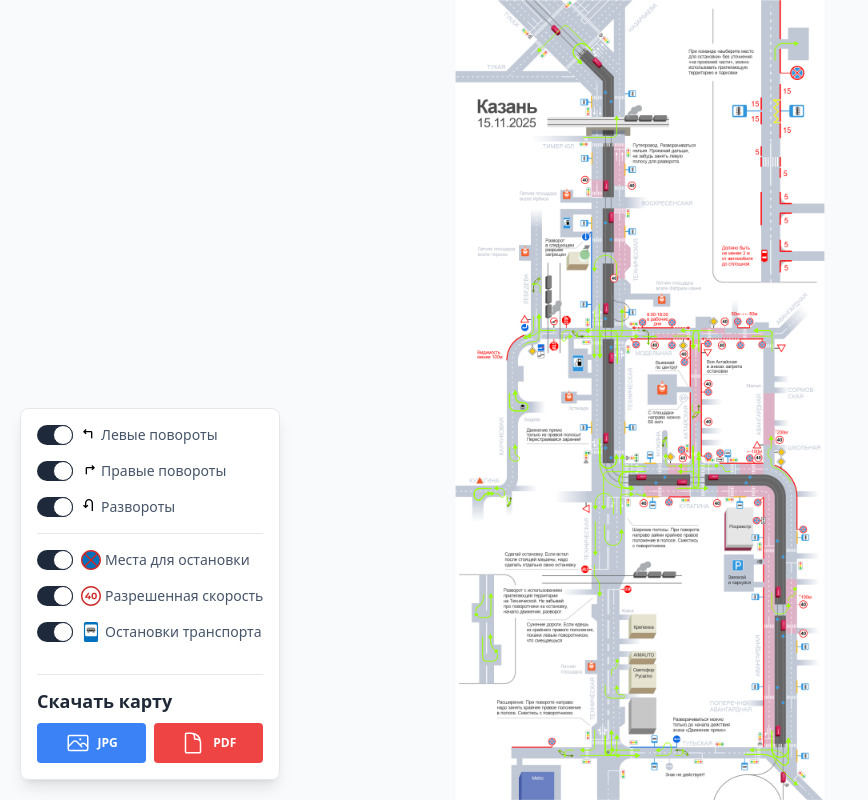
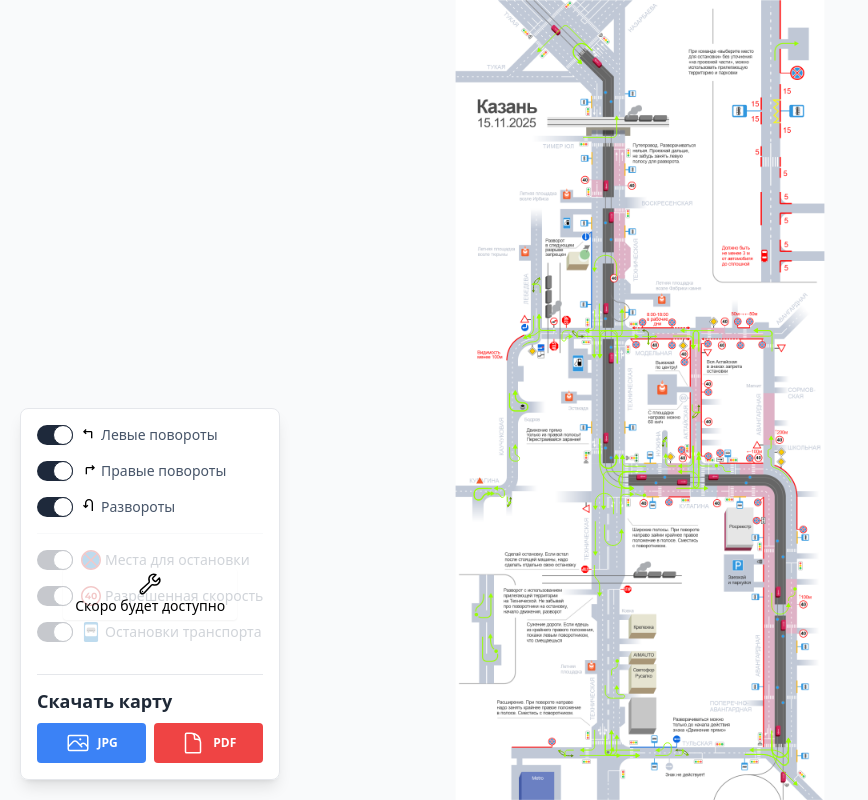
Before and after one commit to Alyona-art/modelnaya, a React (Create React App) app: page / in a window 1280 px wide. Shown: the whole page, without its empty margins (0-868 px from the left). Built offline with nearby package versions, Linux system fonts and the light colour scheme; the HTML template or start-up script is replaced by a standard one.

Commit message:
Temporary disable layers control

```diff
--- a/src/components/LayerControls.js
+++ b/src/components/LayerControls.js
@@ -1,15 +1,24 @@
-import React, { useState } from 'react';
+import React from 'react';
 import CustomToggle from './CustomToggle';
 import SpeedIcon from '../assets/speed-sign.svg';
 import StopIcon from '../assets/stop-sign.svg';
-import TransportIcon from '../assets/transport-sign.svg';
+import TransportIcon from '../assets/transport-sign.svg';import { IoBuildOutline } from "react-icons/io5";
 
 const LayerControls = ({ layers, onToggle }) => {
   return (
-    <div className='grow p-4 md:p-0 md:pt-4 md:border-t border-l md:border-l-0 md:border-gray-200 flex flex-col gap-4 items-center md:items-start'>
-      <CustomToggle text="Места для остановки" icon={<CustomIcon icon={StopIcon}/>} id="stops-desktop" checked={layers.stops} onToggle={() => onToggle('stops')} />
-      <CustomToggle text="Разрешенная скорость" icon={<CustomIcon icon={SpeedIcon}/>} id="speed-desktop" checked={layers.speed} onToggle={() => onToggle('speed')} />
-      <CustomToggle text="Остановки транспорта" icon={<CustomIcon icon={TransportIcon}/>} id="transport-desktop" checked={layers.transport} onToggle={() => onToggle('transport')} />
+    <div>
+      <div className="absolute inset-0 flex items-center justify-center z-10">
+        <div className="flex flex-col items-center text-sm font-medium text-black px-3 py-1 rounded shadow-sm">
+        <IoBuildOutline className='w-6 h-6'/>
+        Скоро будет доступно
+        </div>
+      </div>
+    <div className='grow p-4 md:p-0 md:pt-4 md:border-t border-l md:border-l-0 md:border-gray-200 flex flex-col gap-4 items-center md:items-start opacity-25 pointer-events-none relative'>
+
+      <CustomToggle text="Места для остановки" icon={<CustomIcon icon={StopIcon}/>} id="stops-desktop" checked={layers.stops} onToggle={() => {}} />
+      <CustomToggle text="Разрешенная скорость" icon={<CustomIcon icon={SpeedIcon}/>} id="speed-desktop" checked={layers.speed} onToggle={() => {}} />
+      <CustomToggle text="Остановки транспорта" icon={<CustomIcon icon={TransportIcon}/>} id="transport-desktop" checked={layers.transport} onToggle={() => {}} />
+    </div>
     </div>
   );
 };
```
